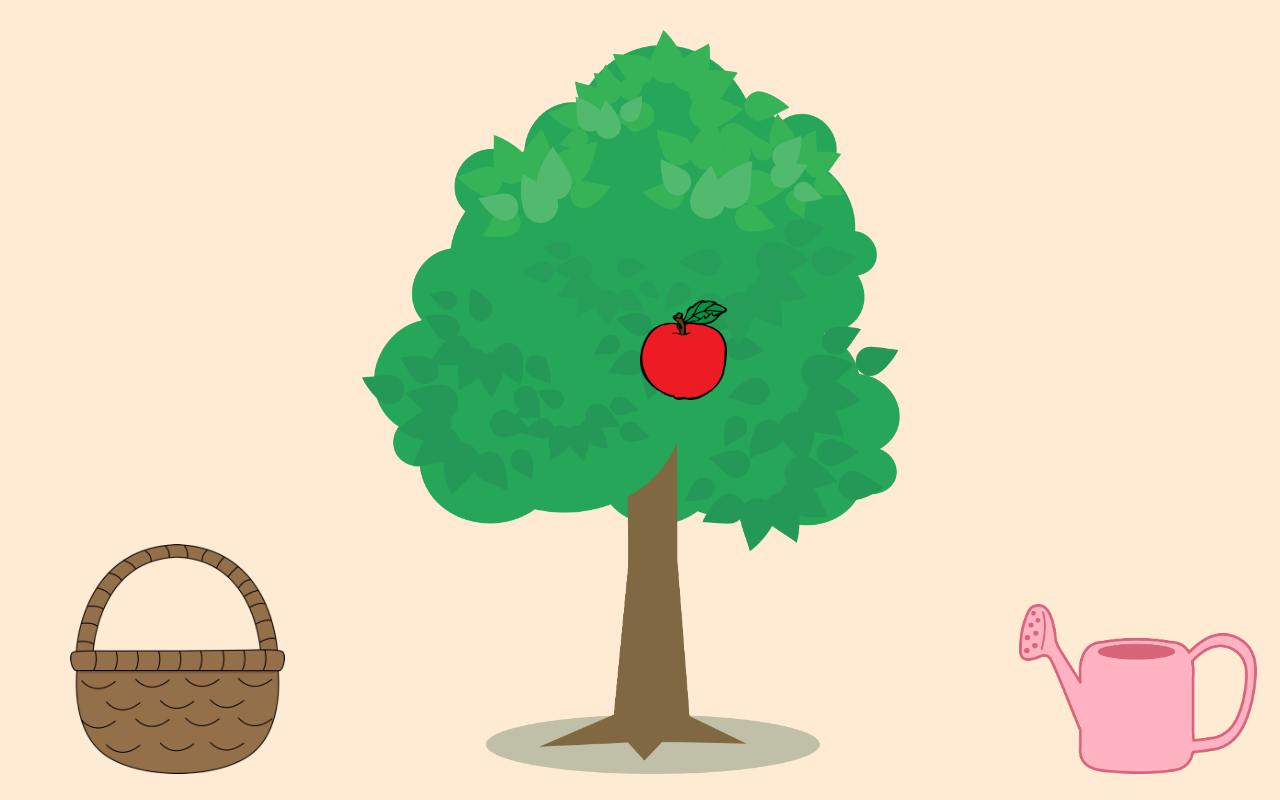
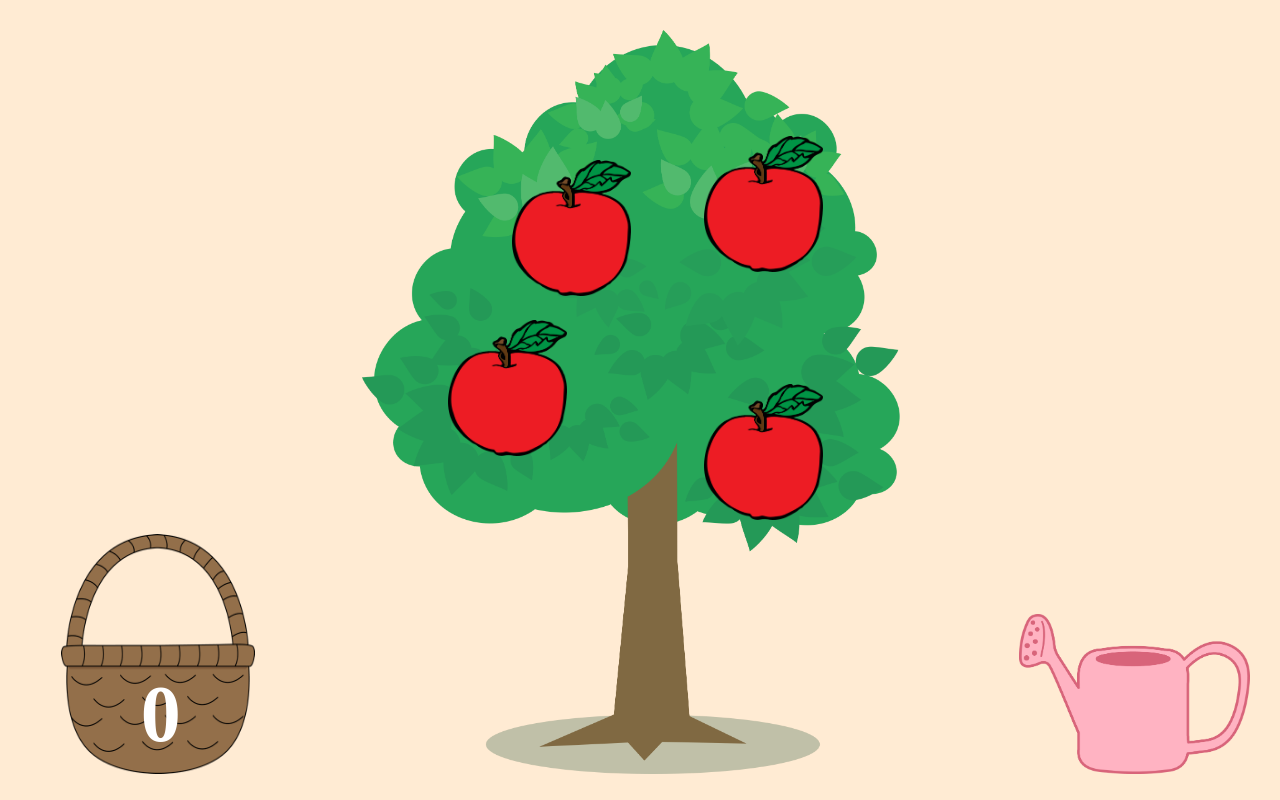
Before and after one commit to Jae-Huh/fruity, a plain HTML site: page index.html in a window 1280 px wide. Drawn offline with Linux system fonts and the light colour scheme.

Commit message:
Add click event to apples and count how many apples are picked

```diff
--- a/index.html
+++ b/index.html
@@ -8,10 +8,14 @@
 <body>
   <div class="left">
     <img src="images/basket.png" id="basket" />
+    <h1 id="fruit-count">0</h1>
   </div>
   <div class="middle">
     <img src="images/tree.png" id="tree" />
-    <img src="images/apple.png" id="apple" />
+    <img src="images/apple.png" class="apple" id="apple1" />
+    <img src="images/apple.png" class="apple" id="apple2" />
+    <img src="images/apple.png" class="apple" id="apple3" />
+    <img src="images/apple.png" class="apple" id="apple4" />
   </div>
   <div class="right">
     <img src="images/watering-can.png" id="watering-can" />
--- a/script.js
+++ b/script.js
@@ -0,0 +1,13 @@
+var apple = document.getElementsByClassName('apple')
+var fruitCounter = document.getElementById('fruit-count')
+var fruitCount = 0;
+
+
+for (var i = 0; i < apple.length; i++) {
+  apple[i].addEventListener('click', function(event) {
+    // apple[i].parentNode.removeChild(apple[i])
+    event.target.parentNode.removeChild(event.target)
+    fruitCount += 1
+    fruitCounter.innerHTML = fruitCount
+  })
+}
--- a/style.css
+++ b/style.css
@@ -21,8 +21,19 @@ body {
 }
 
 #basket {
-  height: 230px;
-  margin: 0 70px;
+  height: 30vh;
+  width: 80%;
+  margin-left: 25%;
+  position: relative;
+}
+
+#fruit-count {
+  position: absolute;
+  bottom: 5%;
+  left: 11%;
+  color: #ffffff;
+  font-size: 5em;
+  margin: 0;
 }
 
 #tree {
@@ -32,19 +43,39 @@ body {
   position: relative;
 }
 
-#apple {
-  height: 100px;
+.apple {
+  height:17vh;
   position: absolute;
-  left: 50%;
-  top: 300px;
+}
+
+#apple1 {
+  left: 55%;
+  top: 17%;
+}
+
+#apple2 {
+  left: 35%;
+  top: 40%;
+}
+
+#apple3 {
+  left: 40%;
+  top: 20%;
+}
+
+#apple4 {
+  left: 55%;
+  top: 48%;
 }
 
 #watering-can {
-  height: 170px;
+  height: 20vh;
+  width: 90%;
 }
 
 #watering-can:hover {
-  height: 200px;
+  height: 25vh;
+  width: 100%;
   position: relative;
   right: 15px;
 }
```
